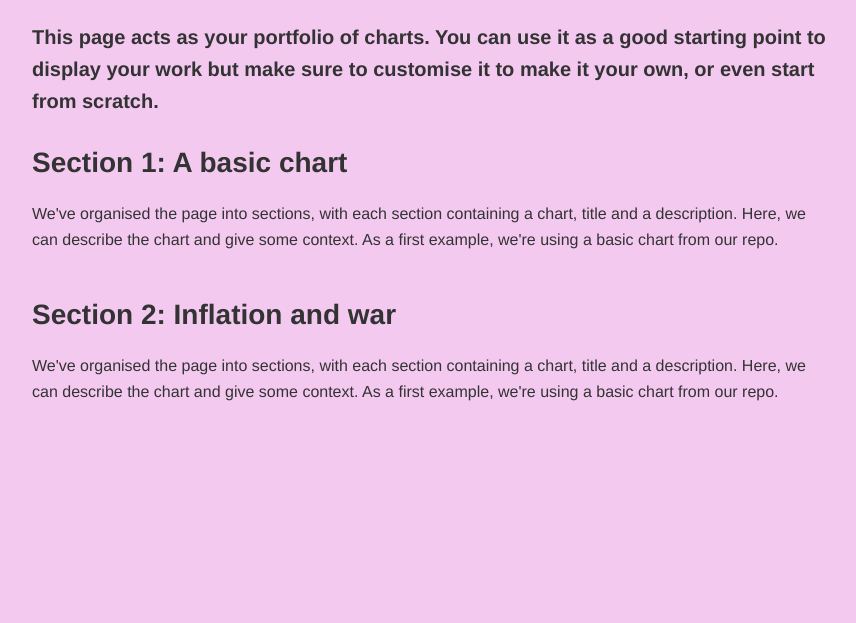
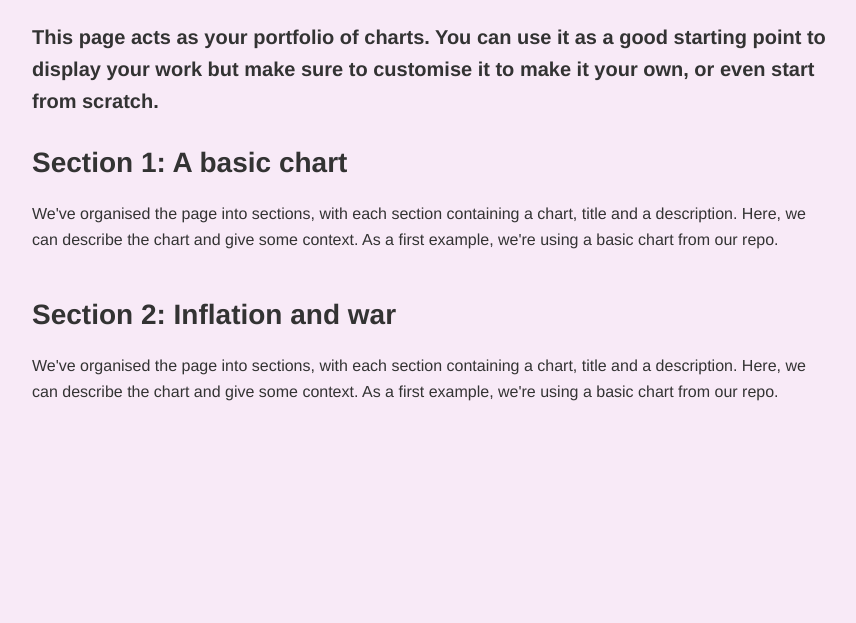
Before and after one commit to antogriffin12/antogriffin12.github.io, a plain HTML site: page index.html in a window 1280 px wide. Shown: the part 177-800 px from the top of the page, without its empty margins (208-1064 px from the left). Drawn offline with Linux system fonts and the light colour scheme; a script that the page names is missing.

Commit message:
Update Example3.css

```diff
--- a/Example3.css
+++ b/Example3.css
@@ -11,7 +11,7 @@ body { /* We can style any HTML element by using its name - here we're styling t
   color: #333;
   line-height: 1.6;
   /* we want a white page, that's centered and not too wide */
-  background-color: rgb(243, 201, 240);
+  background-color: rgb(248, 234, 247);
   margin:0 auto;
   max-width: 800px;
   padding-top: 60px;
```
